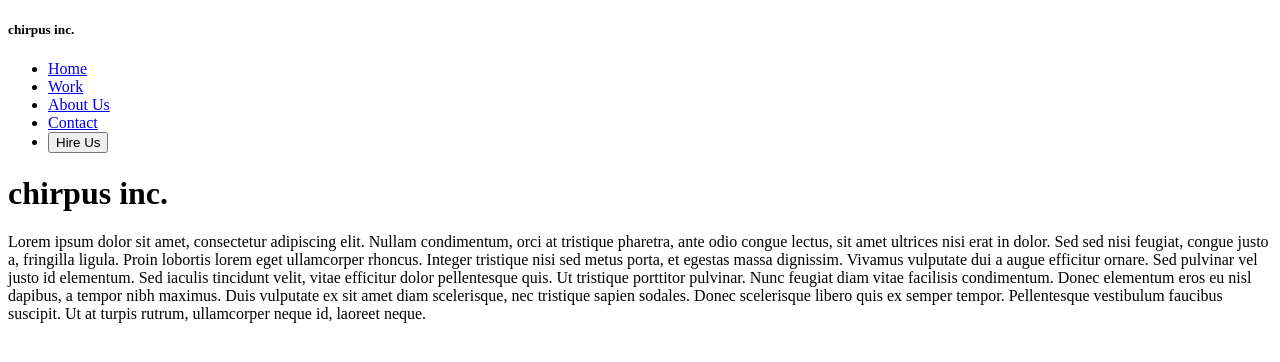
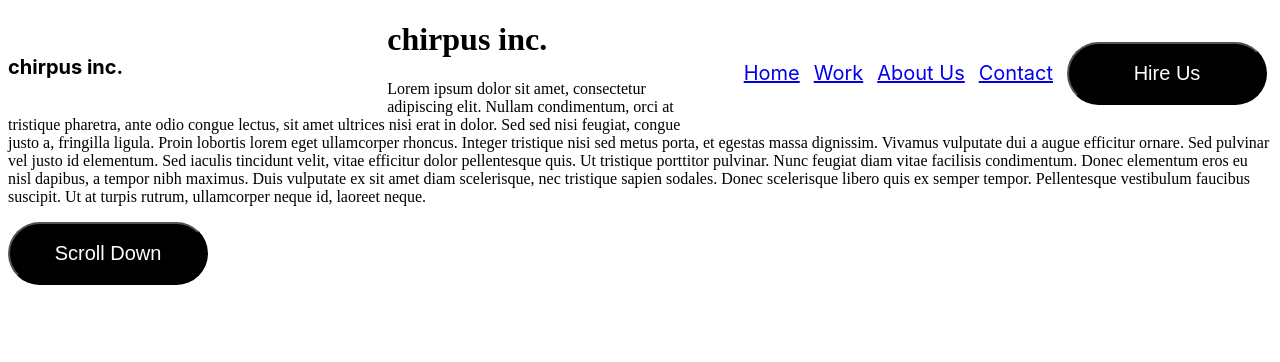
Before and after one commit to arenick/html-css_chirpus, a plain HTML site: page index.html in a window 1280 px wide. Drawn offline with Linux system fonts and the light colour scheme.

Commit message:
font sizes

```diff
--- a/index.html
+++ b/index.html
@@ -29,5 +29,6 @@
         <div class="circle_three"></div>
     </div>
     </div>
+    <button>Scroll Down</button>
 </body>
 </html>
--- a/styles.css
+++ b/styles.css
@@ -0,0 +1,29 @@
+/* nav bar */
+
+h5 {
+    float: left;
+    width: 30%;
+    font-size: 20px;
+    font-family: -apple-system, BlinkMacSystemFont, 'Segoe UI', Roboto, Oxygen, Ubuntu, Cantarell, 'Open Sans', 'Helvetica Neue', sans-serif;
+}
+
+li {
+    padding: 5px;
+    display: inline-block;
+    font-size: 20px;
+    text-decoration: none;
+    font-family: -apple-system, BlinkMacSystemFont, 'Segoe UI', Roboto, Oxygen, Ubuntu, Cantarell, 'Open Sans', 'Helvetica Neue', sans-serif;
+}
+
+ul {
+    float: right;
+}
+
+button {
+    color: white;
+    background-color: black;
+    padding: 18px 2px;
+    border-radius: 40px;
+    font-size: 20px;
+    width: 200px;
+}
```
